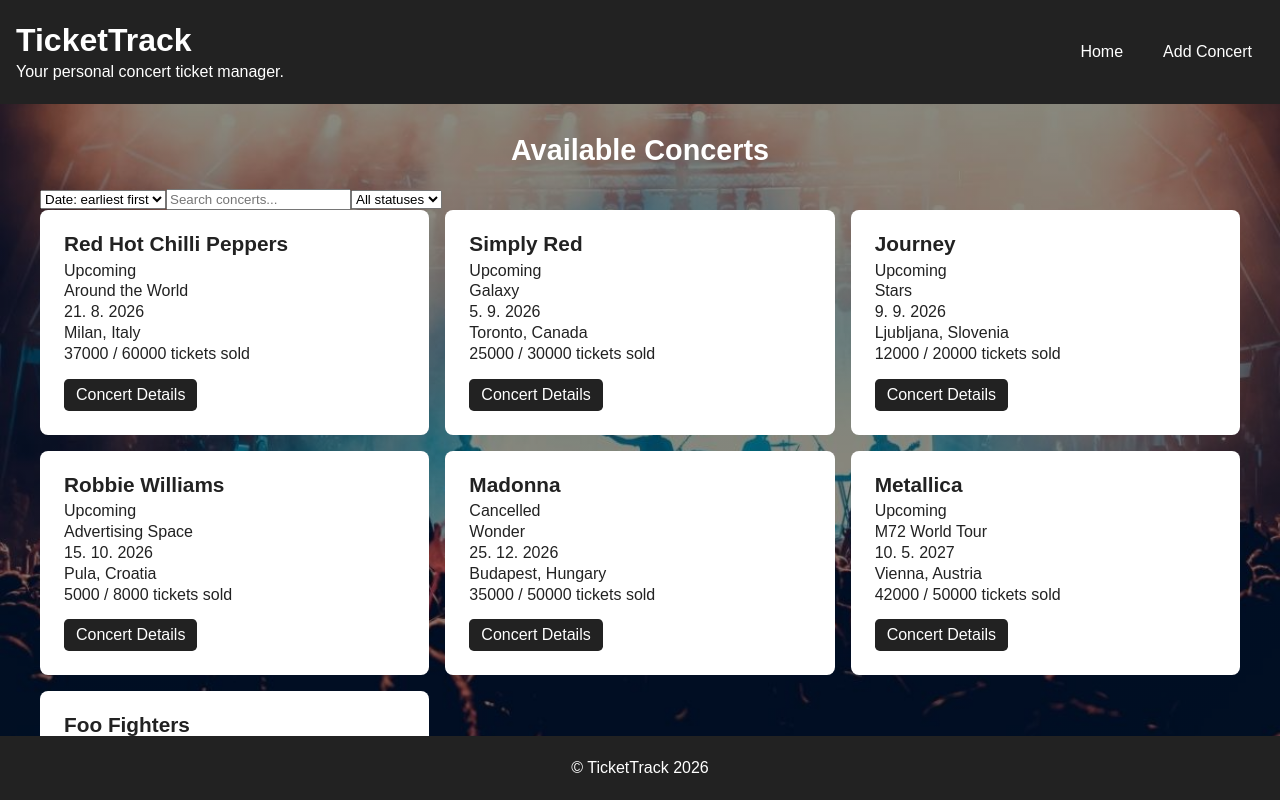
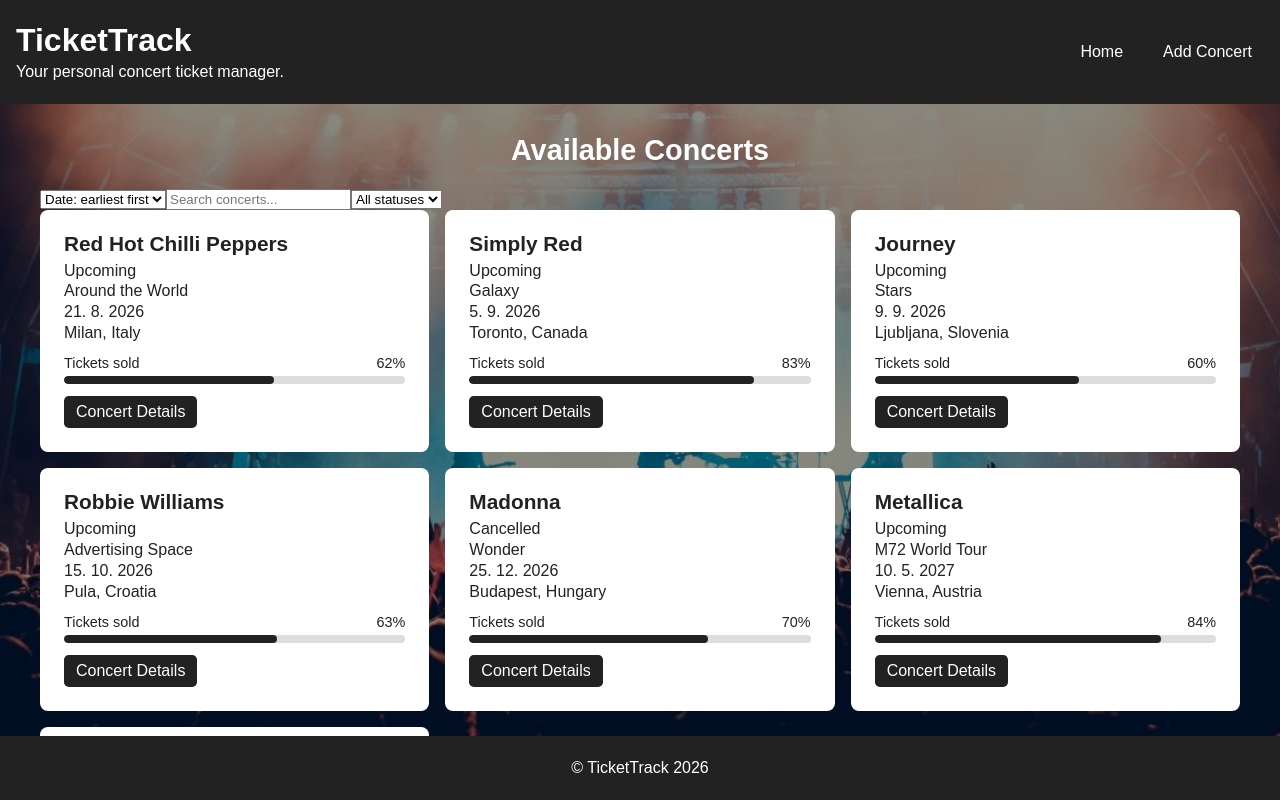
Before and after one commit to Spiritus93/TicketTrack, a React (Vite) app: page / in a window 1280 px wide. Built offline with nearby package versions, Linux system fonts and the light colour scheme; data requests are answered from the project's data file.

Commit message:
Added progress bar for tickets sold

```diff
--- a/src/components/ConcertCard/ConcertCard.jsx
+++ b/src/components/ConcertCard/ConcertCard.jsx
@@ -3,6 +3,7 @@ import { NavLink } from "react-router-dom";
 
 const ConcertCard = ({ id, artist, tour, date, location, ticketsSold, capacity, status }) => {
     const formattedDate = new Date(date).toLocaleDateString("sl-SI");
+    const occupancy = (ticketsSold / capacity) * 100;
 
     const concertDate = new Date(date);
     const currentDate = new Date();
@@ -22,7 +23,19 @@ const ConcertCard = ({ id, artist, tour, date, location, ticketsSold, capacity,
             <p>{tour}</p>
             <p>{formattedDate}</p>
             <p>{location}</p>
-            <p>{ticketsSold} / {capacity} tickets sold</p>
+            <div className="ticket-progress">
+                <div className="ticket-progress-info">
+                    <span>Tickets sold</span>
+                    <span>{occupancy.toFixed(0)}%</span>
+                </div>
+
+                <div className="progress-bar">
+                    <div
+                        className="progress-bar-fill"
+                        style={{ width: `${occupancy}%` }}
+                    ></div>
+                </div>
+            </div>
             <NavLink className="details-link" to={`/concert-details/${id}`}>Concert Details</NavLink>
         </article>
     );
--- a/src/components/ConcertCard/ConcertCard.scss
+++ b/src/components/ConcertCard/ConcertCard.scss
@@ -26,3 +26,28 @@
   text-decoration: none;
   border-radius: 0.3rem;
 }
+
+.ticket-progress {
+  margin-top: 15px;
+}
+
+.ticket-progress-info {
+  display: flex;
+  justify-content: space-between;
+  margin-bottom: 6px;
+  font-size: 0.9rem;
+}
+
+.progress-bar {
+  width: 100%;
+  height: 8px;
+  background-color: #ddd;
+  border-radius: 4px;
+  overflow: hidden;
+}
+
+.progress-bar-fill {
+  height: 100%;
+  background-color: #222;
+  border-radius: 4px;
+}
```
